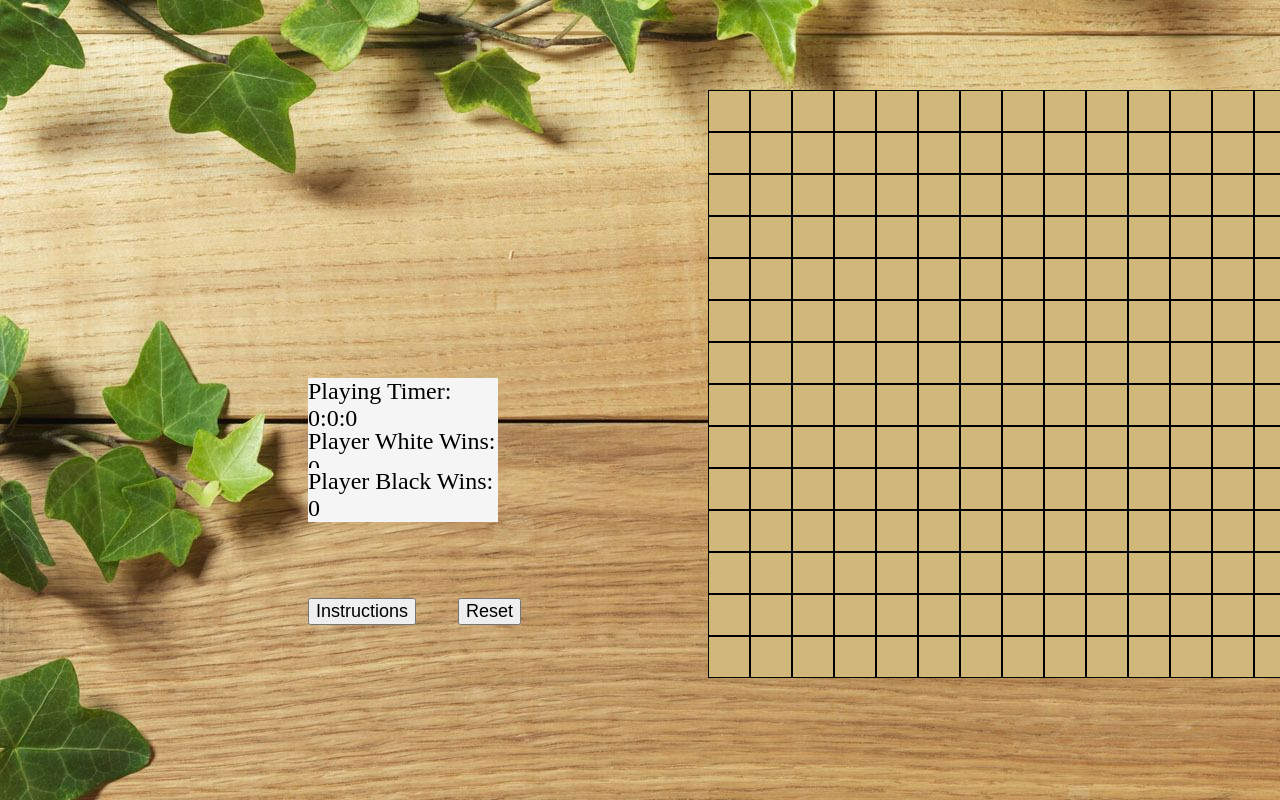
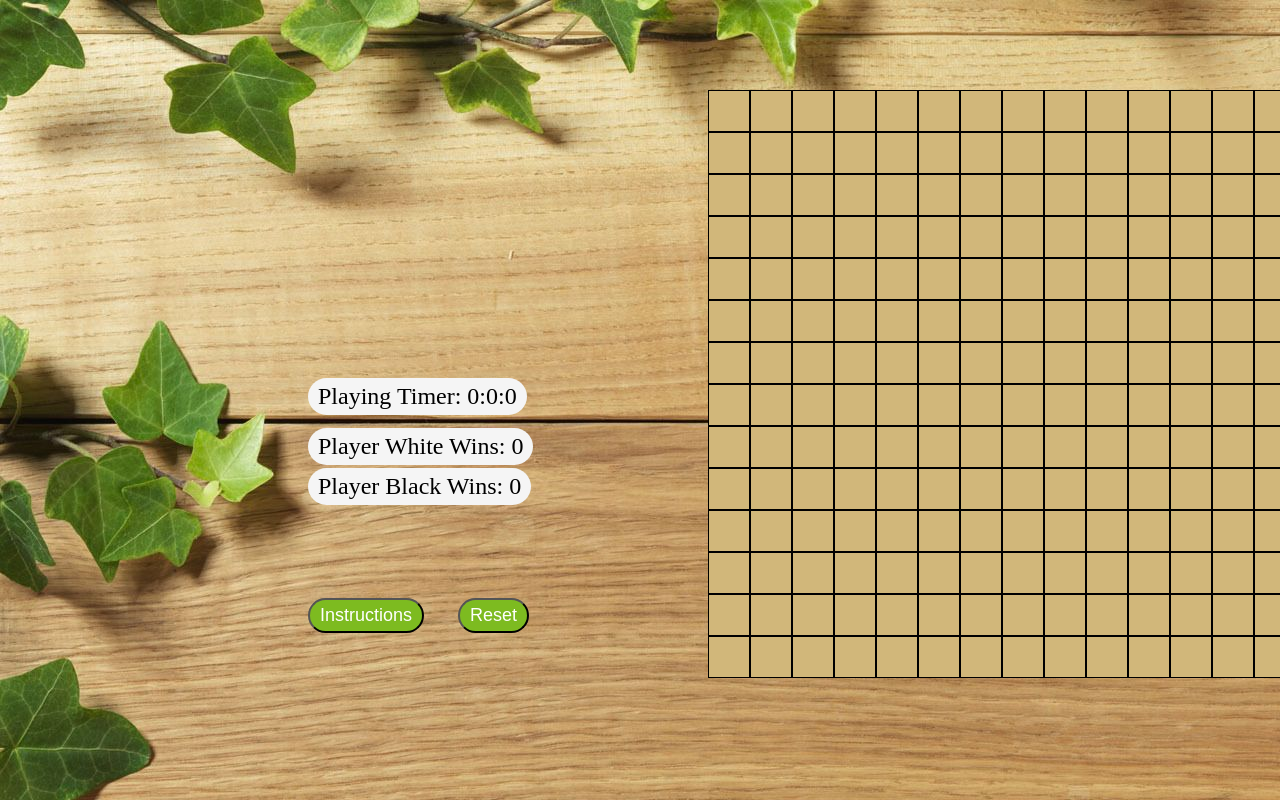
Before and after one commit to Amir-Aminian/gomoku, a plain HTML site: page index.html in a window 1280 px wide. Shown: the top 800 px of the page. Drawn offline with Linux system fonts and the light colour scheme.

Commit message:
change buttons and labels style

```diff
--- a/style.css
+++ b/style.css
@@ -44,29 +44,35 @@ body {
 }
 
 #timer {
-    width: 15%;
+    min-width: 15%;
     float: left;
     margin-left: 300px;
     margin-top: -320px;
+    padding: 5px 10px;
     font-size: x-large;
+    border-radius: 50em;
     background-color: whitesmoke;
 }
 
 #playerWhite {
-    width: 15%;
+    min-width: 15%;
     float: left;
     margin-left: 300px;
     margin-top: -270px;
+    padding: 5px 10px;
     font-size: x-large;
+    border-radius: 50em;
     background-color: whitesmoke;
 }
 
 #playerBlack {
-    width: 15%;
+    min-width: 15%;
     float: left;
     margin-left: 300px;
     margin-top: -230px;
+    padding: 5px 10px;
     font-size: x-large;
+    border-radius: 50em;
     background-color: whitesmoke;
 }
 
@@ -74,12 +80,29 @@ body {
     float: left;
     margin-left: 300px;
     margin-top: -100px;
+    padding: 5px 10px;
     font-size: large;
+    border-radius: 50em;
+    background-color: rgb(125, 187, 32);
+    color: white;
+    cursor: pointer;
 }
 
 #reset {
     float: left;
     margin-left: 450px;
     margin-top: -100px;
+    padding: 5px 10px;
     font-size: large;
+    border-radius: 50em;
+    background-color: rgb(125, 187, 32);
+    color: white;
+    cursor: pointer;
 }
+
+#instructions:hover, #reset:hover {
+    background-color: rgb(95, 155, 6);
+}
+#instructions:active, #reset:active {
+    transform: translateY(2px);
+}
```
